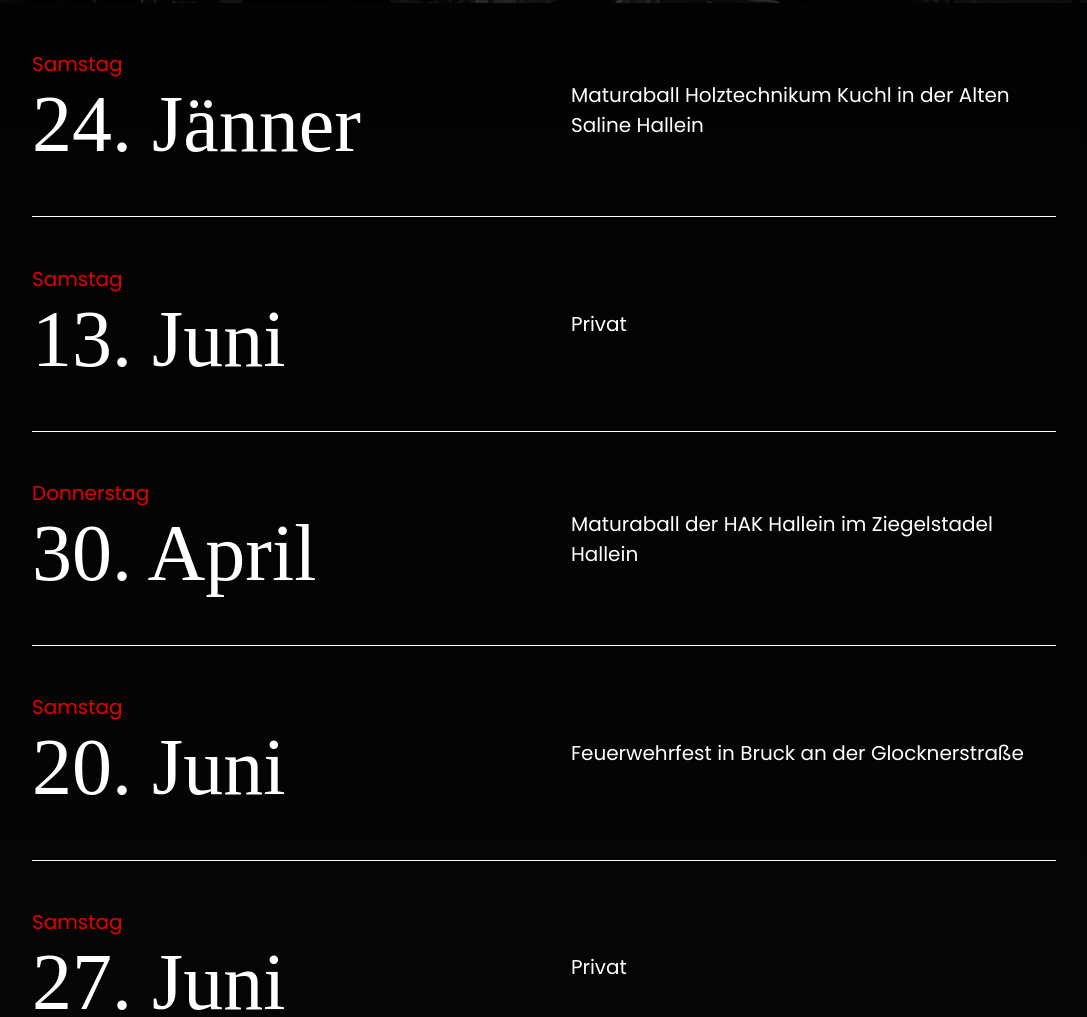
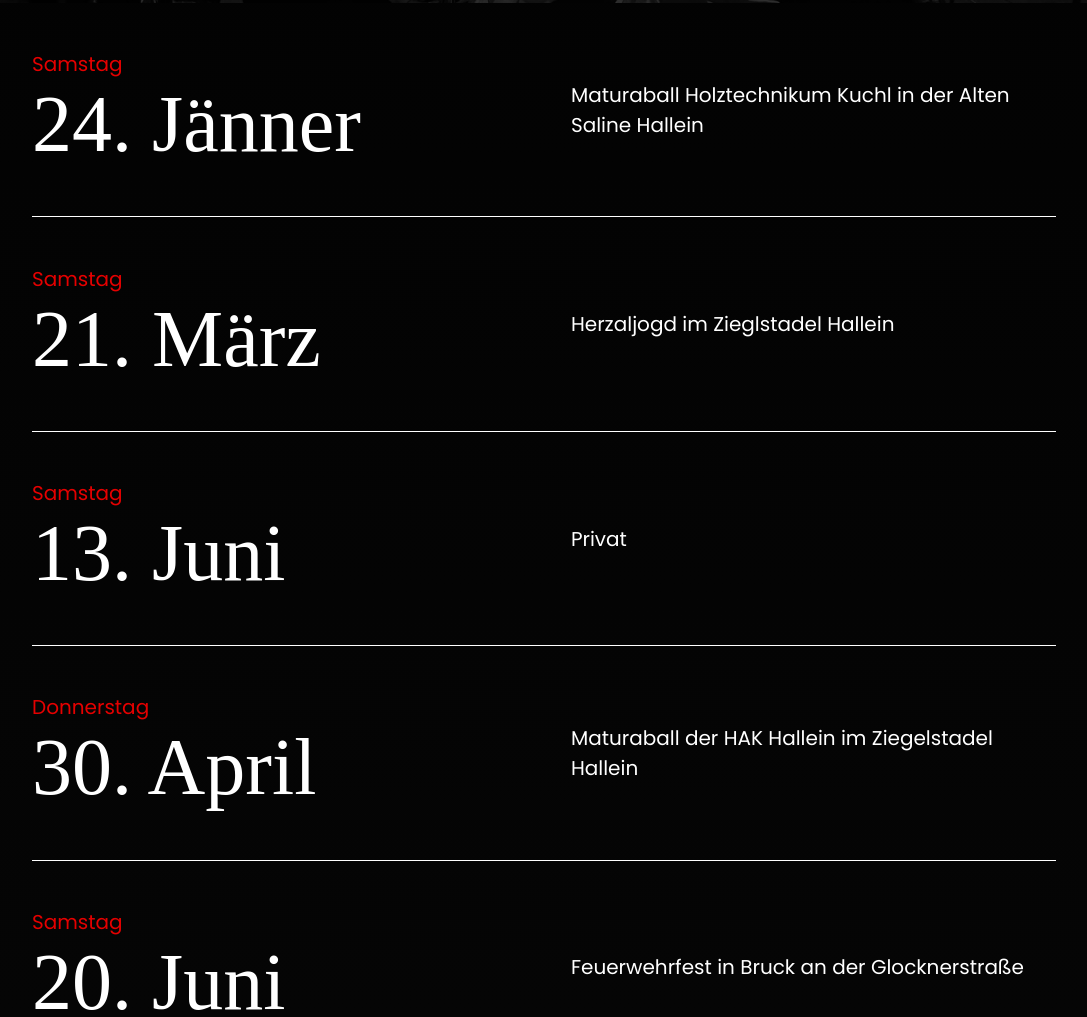
Before and after one commit to SeverinSiller/hoaschoaf, a website built with Vite: page index.html in a window 1280 px wide. Shown: the part 1117-2134 px from the top of the page, without its empty margins (96-1183 px from the left). Built offline with nearby package versions, Linux system fonts and the light colour scheme; a web font is replaced by a local one; what colcade would draw is missing.

Commit message:
Herzaljogd to index.html

```diff
--- a/index.html
+++ b/index.html
@@ -64,6 +64,10 @@
         <tr class="event-info">
           <td class="day-info"><span class="weekday emphasis">Samstag</span><span class="date">24. Jänner</span></td>
           <td class="location">Maturaball Holztechnikum Kuchl in der Alten Saline Hallein</td>
+        </tr>
+        <tr class="event-info">
+          <td class="day-info"><span class="weekday emphasis">Samstag</span><span class="date">21. März</span></td>
+          <td class="location">Herzaljogd im Zieglstadel Hallein</td>
         </tr>
         <tr class="event-info">
           <td class="day-info"><span class="weekday emphasis">Samstag</span><span class="date">13. Juni</span></td>
```
